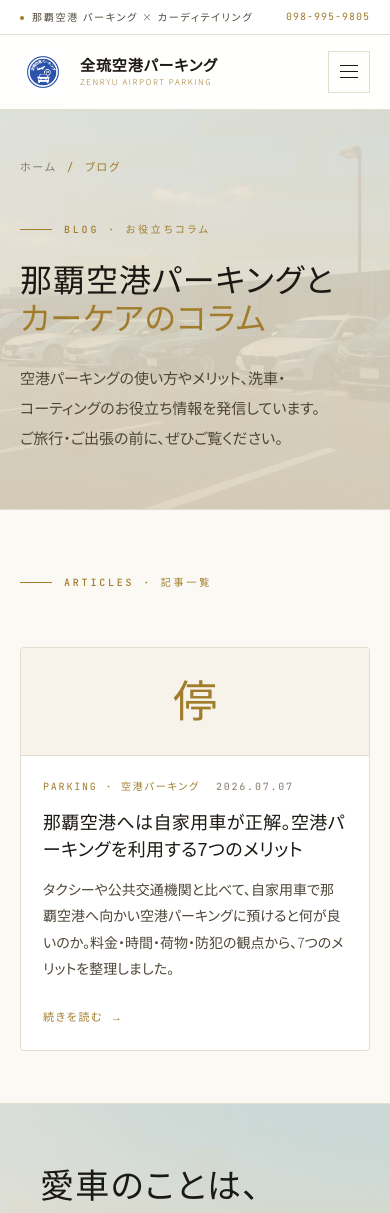
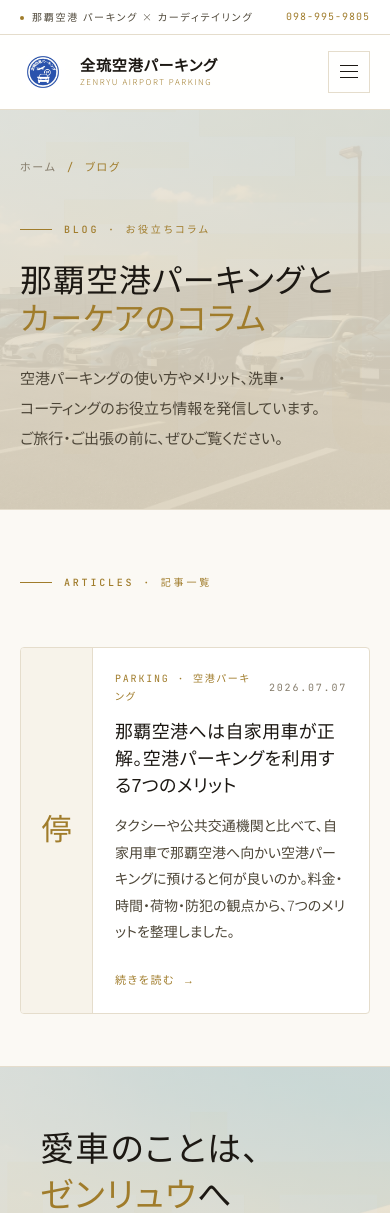
Before and after one commit to Ziptechpuls/zenryu_parking, a Next.js app: page /blog in a window 390 px wide. Shown: the top 1213 px of the page. Built offline with nearby package versions, Linux system fonts and the light colour scheme.

Commit message:
Revert "ブログ記事一覧を2列表示（縦型カード）に変更"
This reverts commit d605e7112358441d578012703e33370802b61881.

```diff
--- a/app/globals.css
+++ b/app/globals.css
@@ -3347,12 +3347,12 @@ body.nav-open { overflow: hidden; }
 .blog-list-section { background: var(--bg); }
 .blog-grid {
   display: grid;
-  grid-template-columns: repeat(2, 1fr);
-  gap: 28px;
+  grid-template-columns: 1fr;
+  gap: 24px;
 }
 .blog-card {
-  display: flex;
-  flex-direction: column;
+  display: grid;
+  grid-template-columns: 120px 1fr;
   background: var(--bg-card);
   border: 1px solid var(--line);
   border-radius: var(--r-md);
@@ -3369,12 +3369,11 @@ body.nav-open { overflow: hidden; }
 .blog-card__mark {
   display: grid;
   place-items: center;
-  height: 148px;
-  font-family: var(--serif);
-  font-size: 60px;
+  font-family: var(--serif);
+  font-size: 48px;
   color: var(--gold);
   background: var(--bg-card-2);
-  border-bottom: 1px solid var(--line);
+  border-right: 1px solid var(--line);
 }
 .blog-card__body { padding: 28px 32px; }
 .blog-card__meta {
@@ -3508,8 +3507,8 @@ body.nav-open { overflow: hidden; }
 }
 
 @media (max-width: 760px) {
-  .blog-grid { grid-template-columns: 1fr; gap: 20px; }
-  .blog-card__mark { height: 108px; font-size: 44px; }
+  .blog-card { grid-template-columns: 72px 1fr; }
+  .blog-card__mark { font-size: 30px; }
   .blog-card__body { padding: 22px 22px; }
   .blog-card__title { font-size: 18px; }
   .blog-article-section .section { padding-top: 64px; padding-bottom: 64px; }
```
